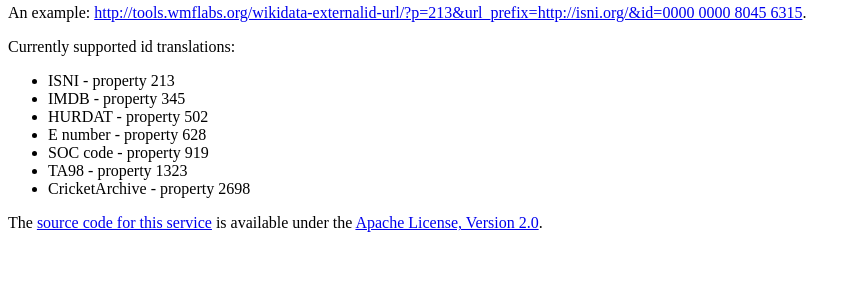
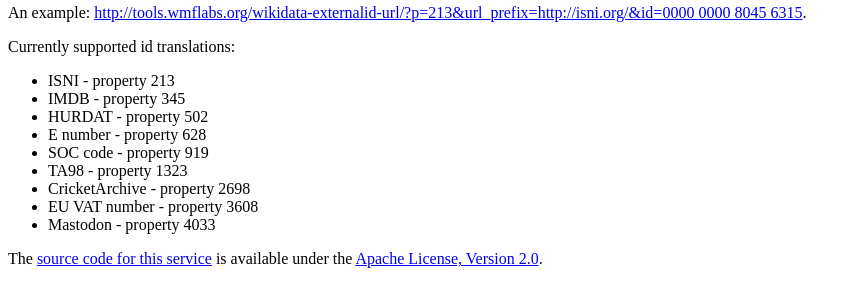
Before and after one commit to arthurpsmith/wikidata-tools, a PHP site: page / in a window 1280 px wide. Shown: the part 218-525 px from the top of the page, without its empty margins (0-857 px from the left). Run offline with PHP 8.4, Linux system fonts and the light colour scheme.

Commit message:
Added EU VAT formatter handling (P3608)

```diff
--- a/wikidata-externalid-url/index.php
+++ b/wikidata-externalid-url/index.php
@@ -88,6 +88,11 @@
       $link_string = $id;
     }
     break;
+  case 3608: // EU VAT number
+    $member_state_code = substr($id, 0, 2);
+    $vat_digits = substr($id, 2);
+    $link_string = "$member_state_code&number=$vat_digits";
+    break;
   case 4033: // Mastodon address
     $mastodon_parts = split("@", $id);
     $m_user = $mastodon_parts[0];
@@ -128,6 +133,8 @@
 print "<li>SOC code - property 919</li>";
 print "<li>TA98 - property 1323</li>";
 print "<li>CricketArchive - property 2698</li>";
+print "<li>EU VAT number - property 3608</li>";
+print "<li>Mastodon - property 4033</li>";
 print "</ul>";
 
 print "The <a href=\"https://github.com/arthurpsmith/wikidata-tools/tree/master/wikidata-externalid-url\">source code for this service</a> is available under the <a href=\"http://www.apache.org/licenses/LICENSE-2.0\">Apache License, Version 2.0</a>." ;
```
